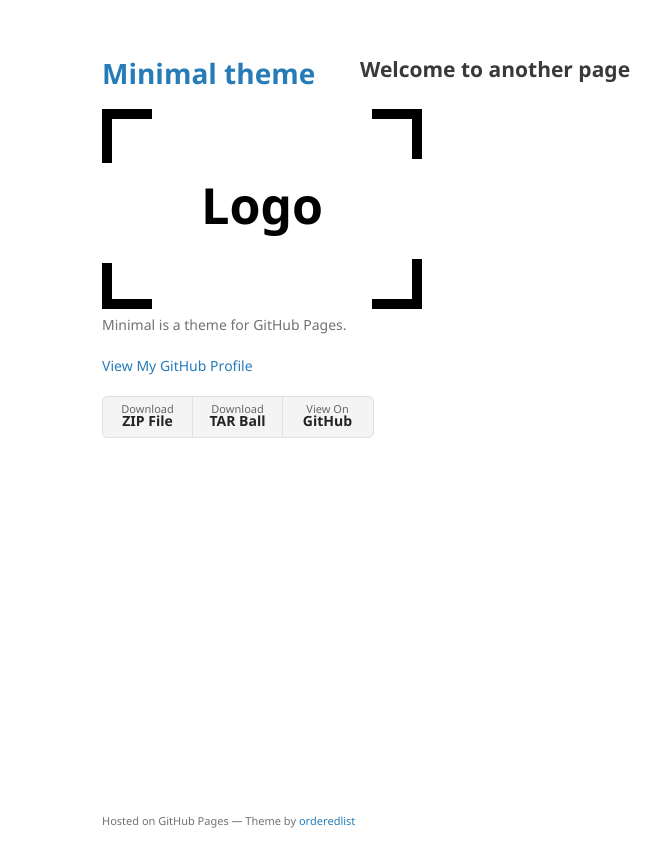
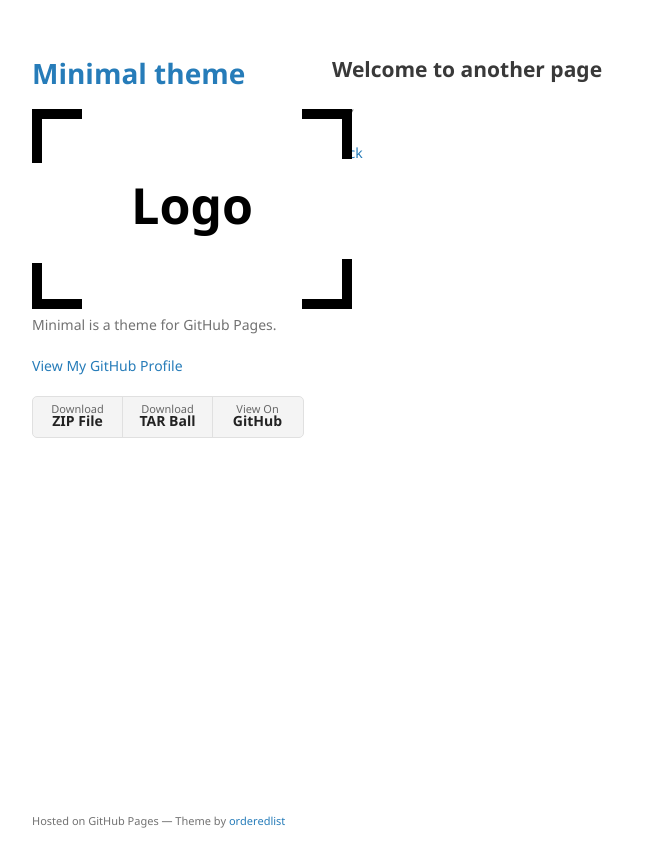
Before and after one commit to tokyohector/tokyohector.github.io, a Jekyll site: the page built from another-page.md, in a window 1280 px wide. Shown: the top 867 px of the page, without its empty margins (108-769 px from the left). Built offline with Jekyll 4.4.1, drawn with Linux system fonts in a browser that asks for light colours; our own code applies the rules of GitHub Pages for plain Markdown files.

Commit message:
Update jekyll-theme-minimal.scss

```diff
--- a/_sass/jekyll-theme-minimal.scss
+++ b/_sass/jekyll-theme-minimal.scss
@@ -56,7 +56,8 @@ a:hover small {
 }
 
 .wrapper {
-  width:860px;
+  width:90%;
+  max-width:1000px;
   margin:0 auto;
 }
 
```
